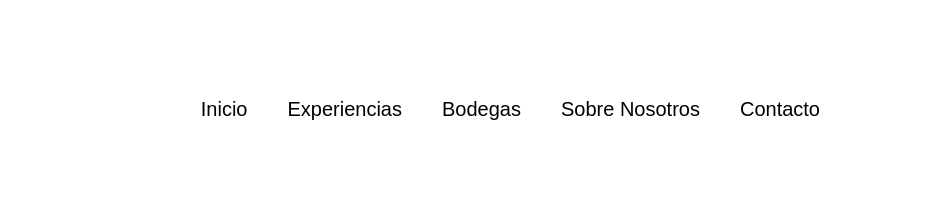
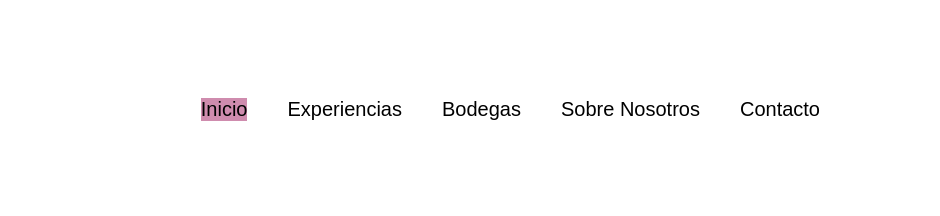
Before and after one commit to barbidasil/The-Wine-Route---BarbaraDaSilva, a plain HTML site: page index.html in a window 1280 px wide. In both pictures the pointer is over the item "Inicio". Shown: the top 216 px of the page, 340-1280 px from the left. Drawn offline with Linux system fonts and the light colour scheme.

Commit message:
agregando hover y transiciones al proyecto

```diff
--- a/css/main.css
+++ b/css/main.css
@@ -66,6 +66,10 @@ nav ul li {
     margin: 0 20px;
 }
 
+nav ul li:hover{
+    background-color: #cf8cae;
+    transition: background-color 2s;
+}
 
 .main{
     grid-column: 1/3;
```
